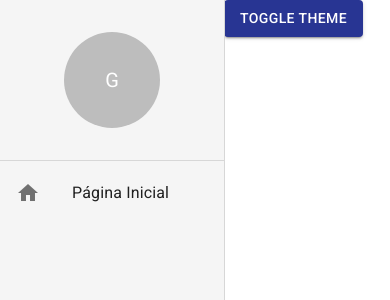
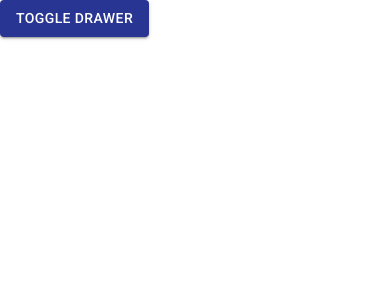
Before and after one commit to MASguilherme/crud-react-com-mui, a React (Create React App) app in the folder crud/: page /pagina-inicial in a window 390 px wide. Shown: the top 300 px of the page. Built offline with nearby package versions, Linux system fonts and the light colour scheme.

Commit message:
feat: drawer configurado

```diff
--- a/crud/src/App.tsx
+++ b/crud/src/App.tsx
@@ -1,17 +1,21 @@
 import { BrowserRouter } from 'react-router-dom';
 import { AppRoutes } from './routes';
-import { AppThemeProvider } from './shared/contexts';
 
+import { AppThemeProvider, DrawerProvider } from './shared/contexts';
 import { MenuLateral } from './shared/components';
 
 export const App = () => {
   return (
     <AppThemeProvider>
-      <BrowserRouter>
-        <MenuLateral>
-          <AppRoutes />
-        </MenuLateral>
-      </BrowserRouter>
+      <DrawerProvider>
+
+        <BrowserRouter>
+          <MenuLateral>
+            <AppRoutes />
+          </MenuLateral>
+        </BrowserRouter>
+
+      </DrawerProvider>
     </AppThemeProvider>
   );
 };
--- a/crud/src/routes/index.tsx
+++ b/crud/src/routes/index.tsx
@@ -1,15 +1,15 @@
 import { Routes, Route, Navigate } from 'react-router-dom';
 import { Button } from '@mui/material';
 
-import { UseAppThemeContext } from '../shared/contexts';
+import { UseDrawerContext } from '../shared/contexts';
 
 export const AppRoutes = () => {
-  const { toggleTheme } = UseAppThemeContext();
+  const { toggleDrawer } = UseDrawerContext();
 
   return (
     <Routes>
       <Route path='pagina-inicial'
-        element={<Button color='primary' variant='contained' onClick={toggleTheme}>Toggle Theme</Button>} />
+        element={<Button color='primary' variant='contained' onClick={toggleDrawer}>Toggle Drawer</Button>} />
 
       <Route path='*' element={<Navigate to='pagina-inicial' />} />
     </Routes>
--- a/crud/src/shared/components/menu-lateral/MenuLateral.tsx
+++ b/crud/src/shared/components/menu-lateral/MenuLateral.tsx
@@ -4,7 +4,10 @@ import {
   Drawer, useTheme,
   Divider, List,
   Box, Avatar,
+  useMediaQuery
 } from '@mui/material';
+
+import { UseDrawerContext } from '../../contexts';
 
 interface IMenuLateralProps {
   children: React.ReactNode;
@@ -13,9 +16,16 @@ interface IMenuLateralProps {
 export const MenuLateral: React.FC<IMenuLateralProps> = ({ children }) => {
   const theme = useTheme();
 
+  const { isDrawerOpen, toggleDrawer } = UseDrawerContext();
+
+  const smDown = useMediaQuery(theme.breakpoints.down('sm'));
+  const mdDown = useMediaQuery(theme.breakpoints.down('md'));
+
   return (
     <>
-      <Drawer open={true} variant={'permanent'}
+      <Drawer open={isDrawerOpen}
+        variant={smDown || mdDown ? 'temporary' : 'permanent'}
+        onClose={toggleDrawer}
       >
         <Box width={theme.spacing(28)} height='100%' display='flex' flexDirection='column'>
 
@@ -43,7 +53,7 @@ export const MenuLateral: React.FC<IMenuLateralProps> = ({ children }) => {
         </Box>
       </Drawer>
 
-      <Box height='100vh' marginLeft={theme.spacing(28)}>
+      <Box height='100vh' marginLeft={smDown || mdDown ? 0 : theme.spacing(28)}>
         {children}
       </Box>
     </>
--- /dev/null
+++ b/crud/src/shared/contexts/DrawerContext.tsx
@@ -0,0 +1,31 @@
+import { createContext, useContext, useState, useCallback } from 'react';
+
+
+interface IDrawerContextData {
+  isDrawerOpen: boolean;
+  toggleDrawer: () => void;
+}
+
+const DrawerContext = createContext({} as IDrawerContextData);
+
+export const UseDrawerContext = () => {
+  return useContext(DrawerContext);
+};
+
+interface IDrawerProviderProps {
+  children: React.ReactNode;
+}
+
+export const DrawerProvider: React.FC<IDrawerProviderProps> = ({ children }) => {
+  const [isDrawerOpen, setIsDrawerOpen] = useState(false);
+
+  const toggleDrawer = useCallback(() => {
+    return setIsDrawerOpen(statusDrawerOpen => !statusDrawerOpen);
+  }, []);
+
+  return (
+    <DrawerContext.Provider value={{ isDrawerOpen, toggleDrawer }}>
+      {children}
+    </DrawerContext.Provider>
+  );
+};
--- a/crud/src/shared/contexts/index.ts
+++ b/crud/src/shared/contexts/index.ts
@@ -1 +1,2 @@
 export * from './ThemeContext';
+export * from './DrawerContext';
```
